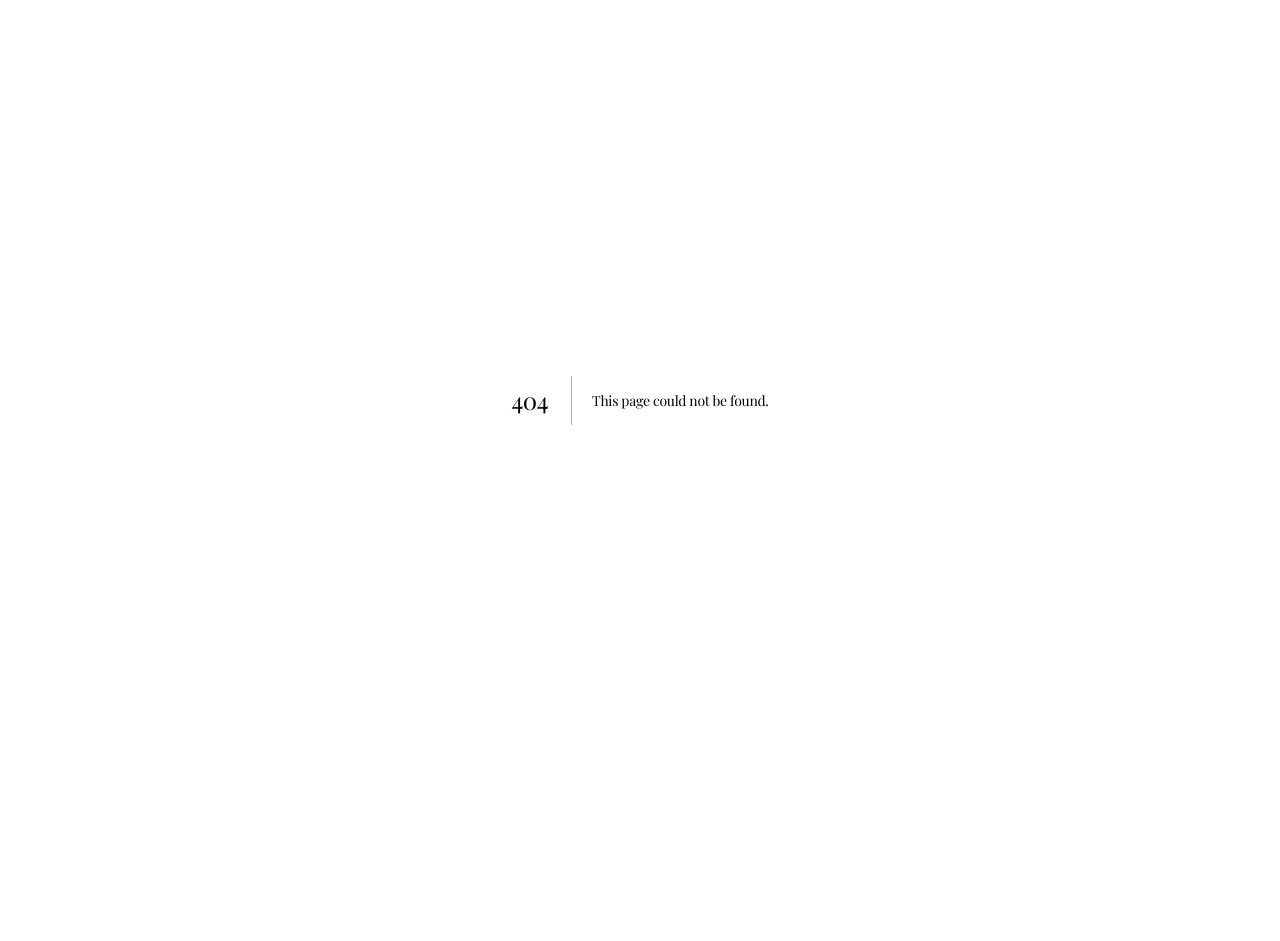
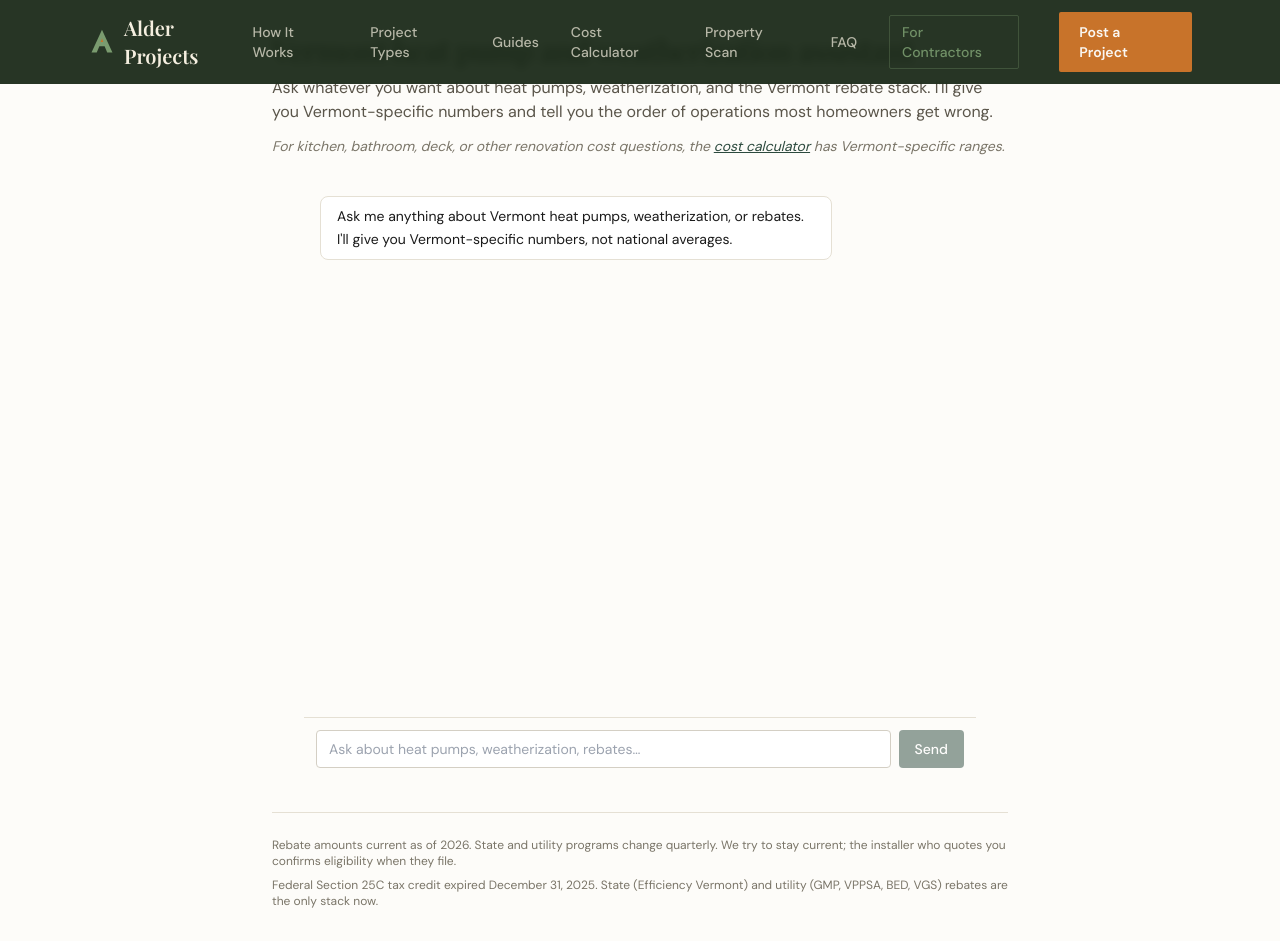
Before and after one commit to alderprojects/alder-projects-site, a Next.js app: page /chat in a window 1280 px wide. Before the commit this address had no page. Before the commit the page ends 800 px from the top, so only its background shows below. Built offline with nearby package versions, Linux system fonts and the light colour scheme.

Commit message:
feat(chat): add /chat page using ChatWidget

```diff
--- /dev/null
+++ b/src/app/chat/page.tsx
@@ -0,0 +1,75 @@
+import type { Metadata } from 'next'
+import Nav from '@/components/Nav'
+import ChatWidget from '@/components/ChatWidget'
+
+export const metadata: Metadata = {
+  title: 'Vermont heat pump and weatherization assistant — Alder Projects',
+  description:
+    'Ask a Vermont local about heat pumps, weatherization, and the rebate stack. Real Vermont numbers, not national averages.',
+  alternates: { canonical: 'https://alderprojects.com/chat' },
+}
+
+export default function ChatPage() {
+  return (
+    <div style={{ backgroundColor: '#fdfcf9', minHeight: '100vh' }}>
+      <Nav />
+      <main className="max-w-3xl mx-auto px-4 py-8">
+        <header className="mb-6">
+          <h1
+            className="text-3xl mb-2"
+            style={{
+              fontFamily: 'Playfair Display, serif',
+              fontWeight: 600,
+              color: '#1a1a1a',
+            }}
+          >
+            Vermont heat pump and weatherization assistant
+          </h1>
+          <p
+            className="text-base"
+            style={{ fontFamily: 'DM Sans, system-ui, sans-serif', color: '#5a554a' }}
+          >
+            Ask whatever you want about heat pumps, weatherization, and the Vermont rebate
+            stack. I'll give you Vermont-specific numbers and tell you the order of operations
+            most homeowners get wrong.
+          </p>
+          <p
+            className="text-sm mt-3"
+            style={{
+              fontFamily: 'DM Sans, system-ui, sans-serif',
+              color: '#7a7568',
+              fontStyle: 'italic',
+            }}
+          >
+            For kitchen, bathroom, deck, or other renovation cost questions, the{' '}
+            <a href="/calculator" style={{ color: '#2c4a3e', textDecoration: 'underline' }}>
+              cost calculator
+            </a>{' '}
+            has Vermont-specific ranges.
+          </p>
+        </header>
+
+        <ChatWidget source="chat_page" variant="page" />
+
+        <footer
+          className="mt-8 pt-6 border-t text-xs"
+          style={{
+            borderColor: '#e5e0d4',
+            color: '#7a7568',
+            fontFamily: 'DM Sans, system-ui, sans-serif',
+          }}
+        >
+          <p className="mb-2">
+            Rebate amounts current as of 2026. State and utility programs change quarterly. We
+            try to stay current; the installer who quotes you confirms eligibility when they
+            file.
+          </p>
+          <p>
+            Federal Section 25C tax credit expired December 31, 2025. State (Efficiency
+            Vermont) and utility (GMP, VPPSA, BED, VGS) rebates are the only stack now.
+          </p>
+        </footer>
+      </main>
+    </div>
+  )
+}
```
